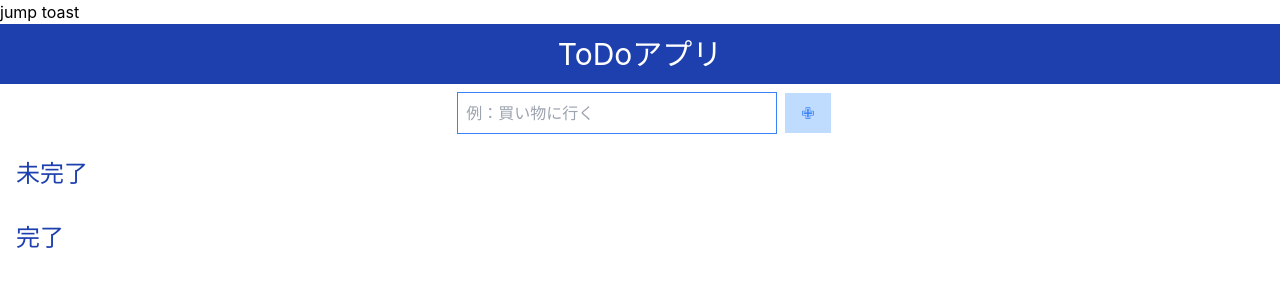
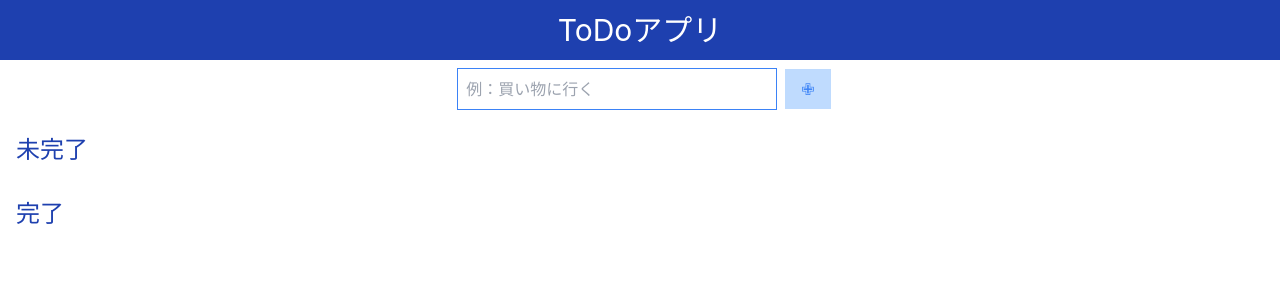
Before and after one commit to yukinkomob/react-sample-app, a React (Create React App) app: page / in a window 1280 px wide. Shown: the top 300 px of the page. Built offline with nearby package versions, Linux system fonts and the light colour scheme.

Commit message:
[del] toast を削除

```diff
--- a/src/App.jsx
+++ b/src/App.jsx
@@ -1,6 +1,5 @@
 import React, { useState } from 'react'
 import { BrowserRouter as Router, Switch, Route, Link } from 'react-router-dom'
-import toast, { Toaster } from 'react-hot-toast'
 
 let list = []
 let num = 0
@@ -112,11 +111,6 @@ function App2() {
   return (
     <div className="App">
       <div>
-        <Toaster />
-      </div>
-      <Link to="/a4">jump </Link>
-      <button onClick={showToast}> toast</button>
-      <div>
         <div className="text-center">
           <h1 className="text-center text-3xl p-3 text-white bg-blue-800">
             ToDoアプリ
```
